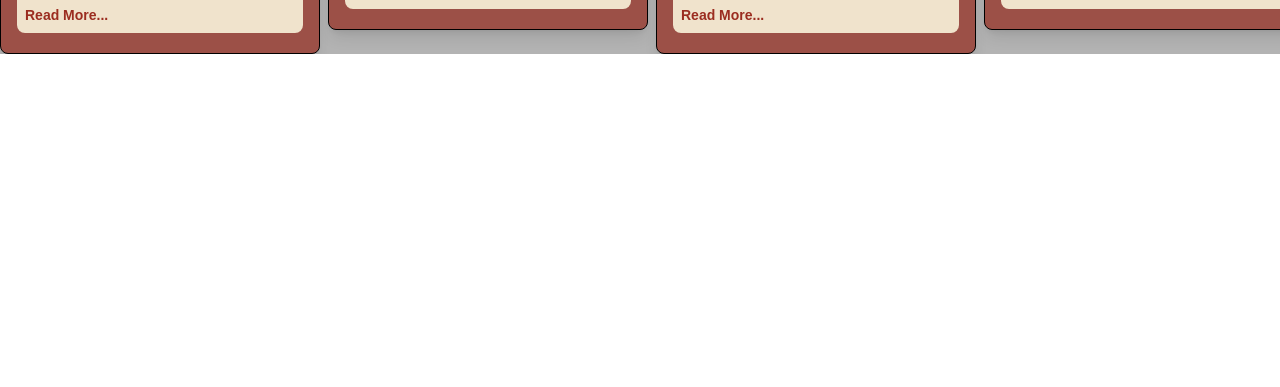
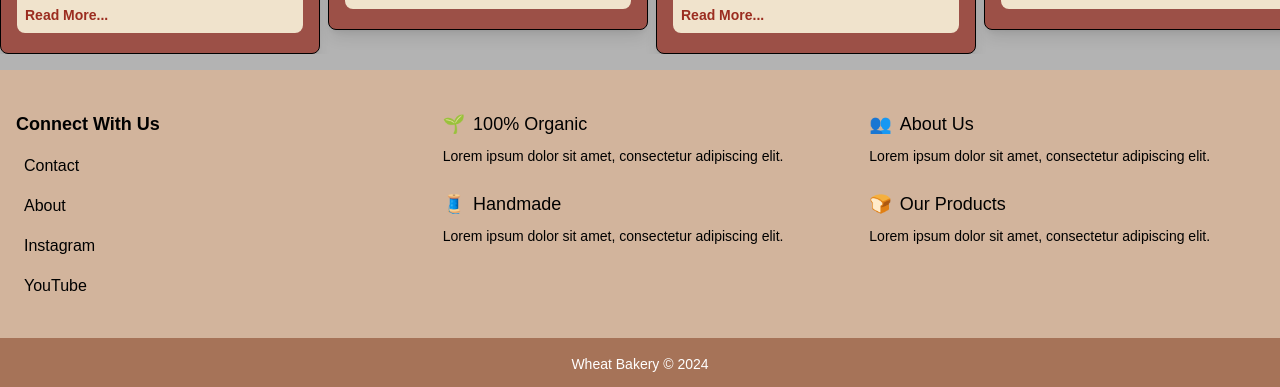
Before and after one commit to Shiela04/golden-wheat, a Next.js app: page / in a window 1280 px wide. Shown: the part 906-1293 px from the top of the page. Before the commit the page ends 976 px from the top, so only its background shows below. Built offline with nearby package versions, Linux system fonts and the light colour scheme.

Commit message:
added footer.js

```diff
--- /dev/null
+++ b/app/components/Footer.js
@@ -0,0 +1,83 @@
+export default function Footer() {
+  return (
+    <footer className="bg-[#d2b49c] text-black">
+      <div className="grid grid-cols-1 gap-8 px-4 py-10 mx-auto max-w-7xl md:grid-cols-2 lg:grid-cols-3">
+        <div>
+          <h2 className="mb-4 text-lg font-bold">Connect With Us</h2>
+          <ul className="space-y-4">
+            <li className="flex items-center space-x-2">
+              <i className="text-xl fab fa-x-twitter"></i>
+              <a href="#" className="hover:underline">
+                Contact
+              </a>
+            </li>
+            <li className="flex items-center space-x-2">
+              <i className="text-xl fab fa-facebook"></i>
+              <a href="#" className="hover:underline">
+                About
+              </a>
+            </li>
+            <li className="flex items-center space-x-2">
+              <i className="text-xl fab fa-instagram"></i>
+              <a href="#" className="hover:underline">
+                Instagram
+              </a>
+            </li>
+            <li className="flex items-center space-x-2">
+              <i className="text-xl fab fa-youtube"></i>
+              <a href="#" className="hover:underline">
+                YouTube
+              </a>
+            </li>
+          </ul>
+        </div>
+
+        <div className="space-y-6">
+          <div>
+            <h3 className="flex items-center space-x-2 text-lg font-medium">
+              <span>🌱</span>
+              <span>100% Organic</span>
+            </h3>
+            <p className="mt-2 text-sm">
+              Lorem ipsum dolor sit amet, consectetur adipiscing elit.
+            </p>
+          </div>
+          <div>
+            <h3 className="flex items-center space-x-2 text-lg font-medium">
+              <span>🧵</span>
+              <span>Handmade</span>
+            </h3>
+            <p className="mt-2 text-sm">
+              Lorem ipsum dolor sit amet, consectetur adipiscing elit.
+            </p>
+          </div>
+        </div>
+
+        <div className="space-y-6">
+          <div>
+            <h3 className="flex items-center space-x-2 text-lg font-medium">
+              <span>👥</span>
+              <span>About Us</span>
+            </h3>
+            <p className="mt-2 text-sm">
+              Lorem ipsum dolor sit amet, consectetur adipiscing elit.
+            </p>
+          </div>
+          <div>
+            <h3 className="flex items-center space-x-2 text-lg font-medium">
+              <span>🍞</span>
+              <span>Our Products</span>
+            </h3>
+            <p className="mt-2 text-sm">
+              Lorem ipsum dolor sit amet, consectetur adipiscing elit.
+            </p>
+          </div>
+        </div>
+      </div>
+
+      <div className="bg-[#a67358] text-center py-4">
+        <p className="text-sm text-white">Wheat Bakery © 2024</p>
+      </div>
+    </footer>
+  );
+}
--- a/app/page.js
+++ b/app/page.js
@@ -1,6 +1,7 @@
 import NavigationBar from "./components/NavigationBar";
 import BreadCardCarousel from "./components/BreadCardCarousel";
 import HeroSection from "./components/HeroSection";
+import Footer from "./components/Footer";
 
 export default function Home() {
   return (
@@ -8,6 +9,7 @@
       <NavigationBar />
       <HeroSection />
       <BreadCardCarousel />
+      <Footer />
     </div>
   );
 }
```
